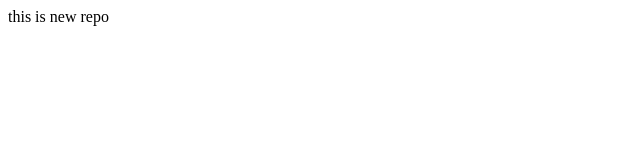
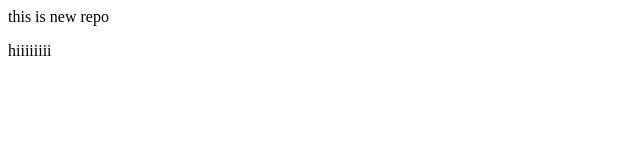
Before and after one commit to Lagadapati-saisupraja/localrepo, a plain HTML site: page index.html in a window 1280 px wide. Shown: the full height of the page, 0-640 px from the left. Drawn offline with Linux system fonts and the light colour scheme.

Commit message:
Add new feature

```diff
--- a/index.html
+++ b/index.html
@@ -1 +1,2 @@
 <p>this is new repo</p>
+<p>hiiiiiiii</p>
```
